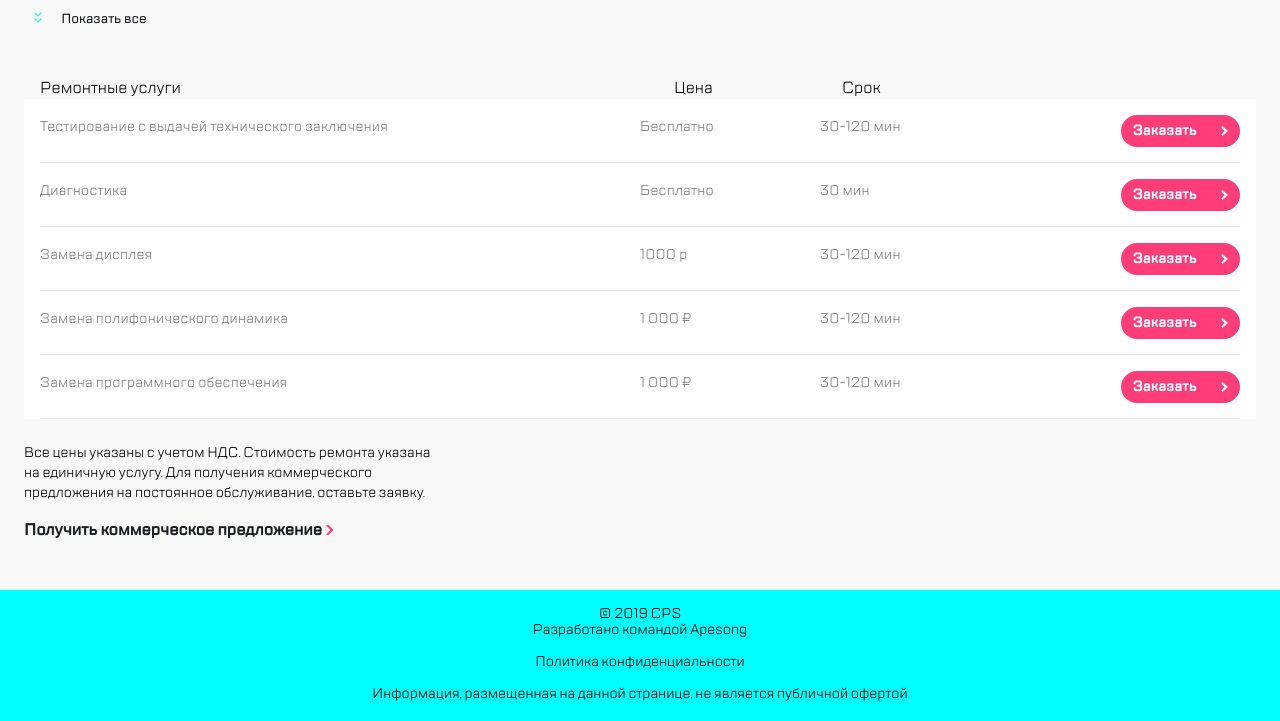
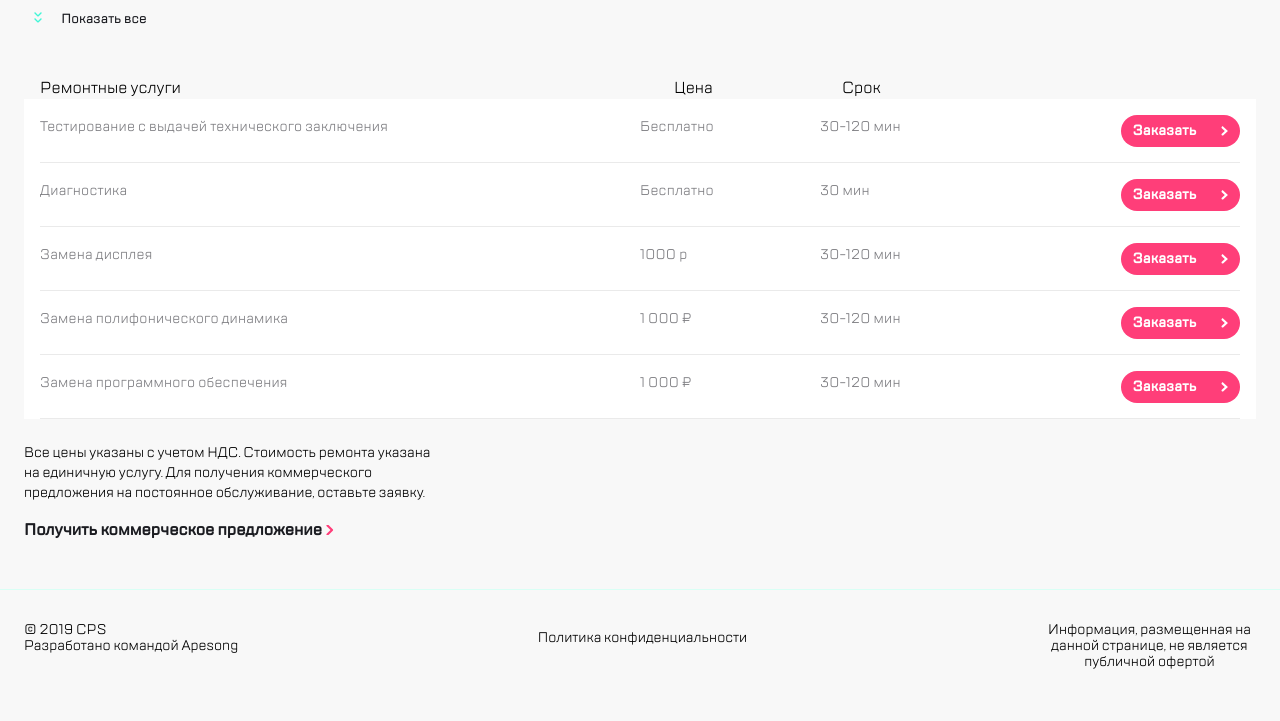
Before and after one commit to AslanZ-5/vvvafdsfsdafewe, a website built with webpack: page src/index.html in a window 1280 px wide. Shown: the part 1234-1955 px from the top of the page. After the commit the page ends 1929 px from the top, so only its background shows below. Built offline with nearby package versions, Linux system fonts and the light colour scheme; files whose address does not match are found by name.

Commit message:
responsive at 768

```diff
--- a/src/scss/media768.scss
+++ b/src/scss/media768.scss
@@ -168,7 +168,21 @@
 
 	}
 	.footer{
-		background-color: aqua;
+        padding:32px 24px 25px 24px;
+		flex-direction: row;
+        justify-content: space-between;
+        align-items: center;
 	}
-
+    .footer__copyright{
+        width:218px;
+        padding-bottom: 16px;
+        text-align: start;
+    }
+    .footer__copyright2{
+        width: 214px;
+        padding-bottom: 16px;
+    }
+	.footer__info{
+        width:213px;
+    }
 }
```
